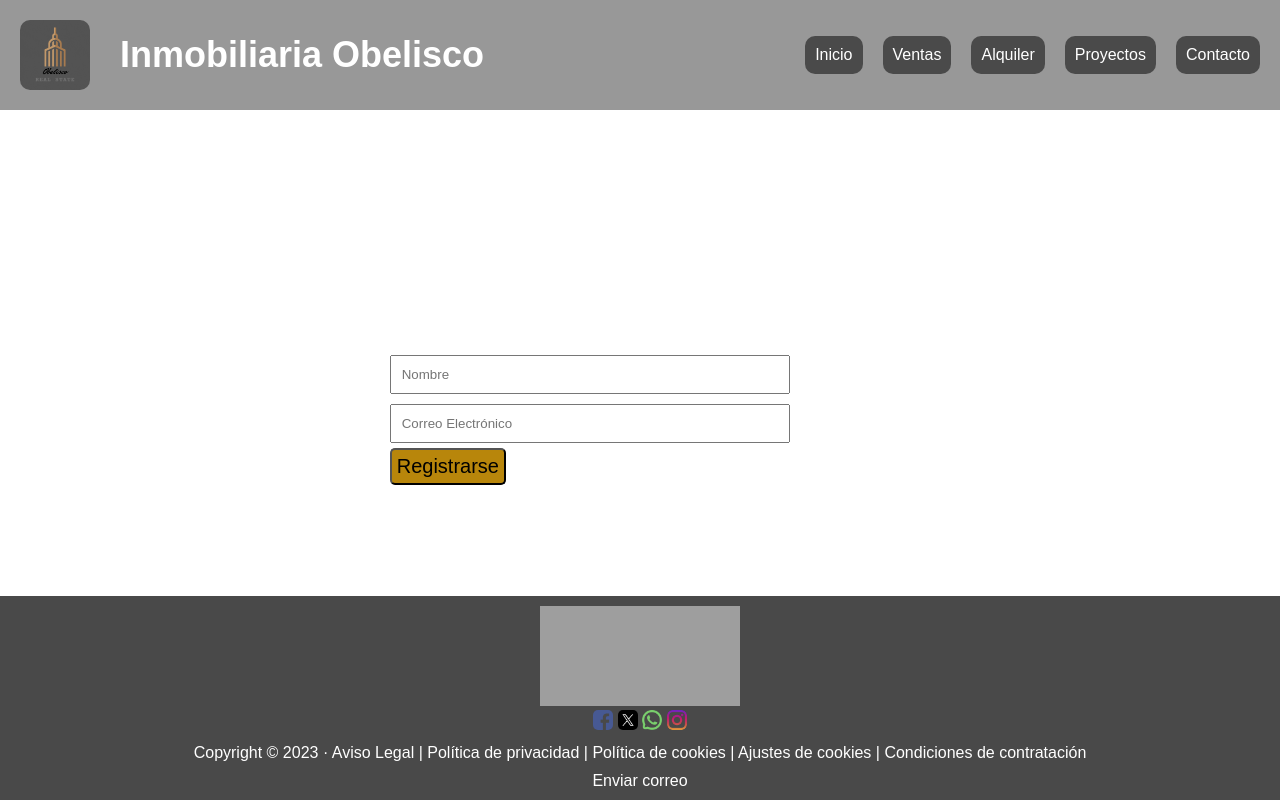
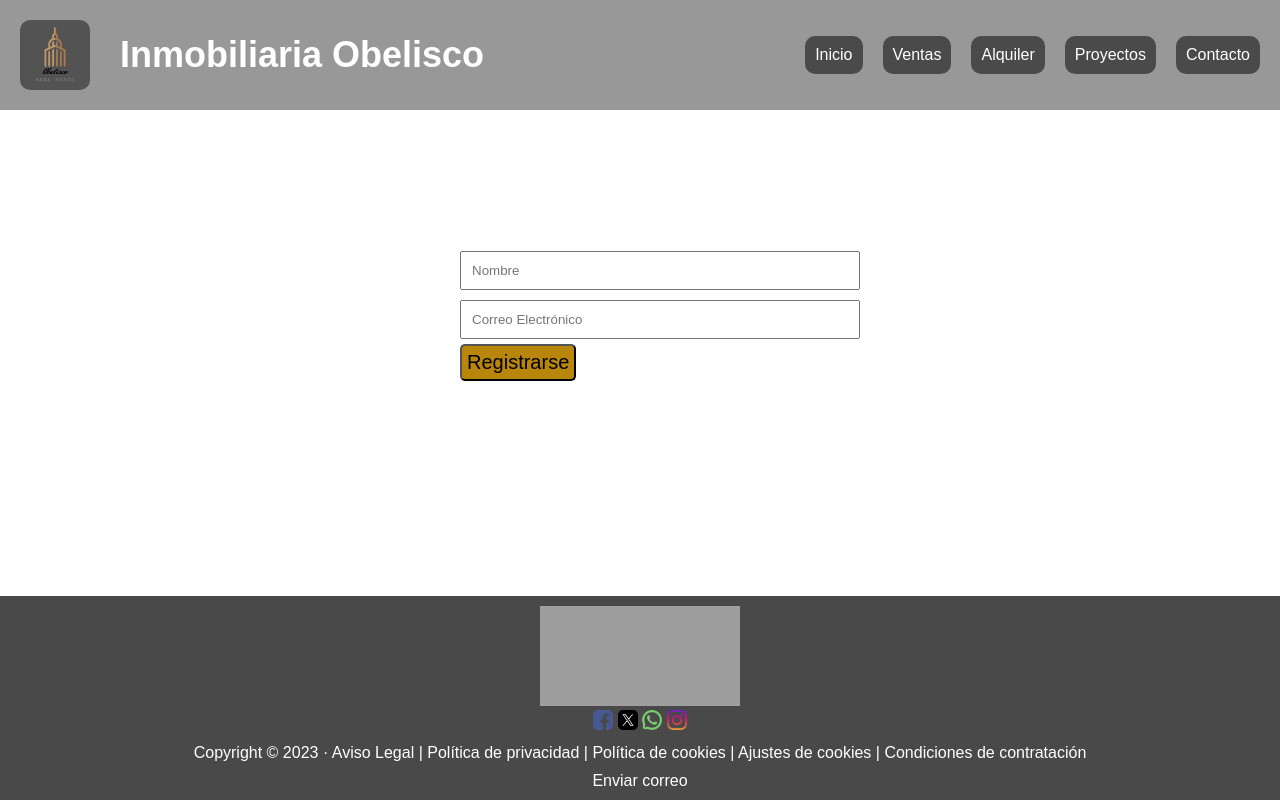
Before and after one commit to JJHR13/Proyecto_Pagina_Web_23505, a plain HTML site: page contacto.html in a window 1280 px wide. Drawn offline with Linux system fonts and the light colour scheme; grey boxes are pictures that could not be loaded; some icons are missing.

Commit message:
PreEntrega

```diff
--- a/contacto.html
+++ b/contacto.html
@@ -4,7 +4,7 @@
     <meta charset="UTF-8" />
     <meta name="viewport" content="width=device-width, initial-scale=1.0" />
     <title>Contacto</title>
-    <link rel="icon" href="img/Obelisco (2).png" type="image/x-icon">
+    <link rel="icon" href="img/Obelisco (2).png" type="image/x-icon" />
     <link rel="stylesheet" href="css/contacto.css" />
   </head>
   <body>
@@ -24,36 +24,35 @@
         </ul>
       </nav>
     </header>
-    <h2>Contacto</h2>
-    <main class="container">
+    <main>
+      <div>
       <h2>Contacto...</h2>
-      <article></article>
-      <section>
+
+      <section class="cards-container">
         <div>
           <h2>Registro de Usuario</h2>
           <form id="registro-form">
             <input type="text" id="nombre" placeholder="Nombre" />
             <input type="email" id="email" placeholder="Correo Electrónico" />
             <span class="error" id="error-msg"></span>
-            <button class="button"  type="submit">Registrarse</button>
+            <button class="button" type="submit">Registrarse</button>
           </form>
         </div>
       </section>
-      <section>
-        <div></div>
-      </section>
-      <section>
-        <div></div>
-      </section>
-      <br>
-      <br>
-      <br>
-      <br>
-      <br>
-      <br>
+      </div>
     </main>
     <footer>
-      <article><iframe src="https://www.google.com/maps/embed?pb=!1m18!1m12!1m3!1d3284.0167135736465!2d-58.38414532425985!3d-34.603738872954246!2m3!1f0!2f0!3f0!3m2!1i1024!2i768!4f13.1!3m3!1m2!1s0x4aa9f0a6da5edb%3A0x11bead4e234e558b!2sObelisco!5e0!3m2!1ses-419!2sar!4v1697368496465!5m2!1ses-419!2sar" width="200" height="100" style="border:0;" allowfullscreen="" loading="lazy" referrerpolicy="no-referrer-when-downgrade"></iframe></article>
+      <article>
+        <iframe
+          src="https://www.google.com/maps/embed?pb=!1m18!1m12!1m3!1d3284.0167135736465!2d-58.38414532425985!3d-34.603738872954246!2m3!1f0!2f0!3f0!3m2!1i1024!2i768!4f13.1!3m3!1m2!1s0x4aa9f0a6da5edb%3A0x11bead4e234e558b!2sObelisco!5e0!3m2!1ses-419!2sar!4v1697368496465!5m2!1ses-419!2sar"
+          width="200"
+          height="100"
+          style="border: 0"
+          allowfullscreen=""
+          loading="lazy"
+          referrerpolicy="no-referrer-when-downgrade"
+        ></iframe>
+      </article>
 
       <a href="https://www.facebook.com/" target="_blank">
         <img
--- a/css/alquiler.css
+++ b/css/alquiler.css
@@ -145,14 +145,23 @@ input[type="submit"]:hover {
 }
 
 /* tarjetas de venta y alquiler*/
-main {
+
+main{
+   display: flex;
+   flex-direction: column;
+   align-items: center;
+   width: 100%;
+
+}
+.cards-container{
+    width: 100%;
     display: flex;
+    flex-direction: row;
     flex-wrap: wrap;
-    justify-content: space-around;
-    margin: 20px;
+    justify-content: center;
 }
+.card {
 
-.card {
     background-color: #ffffffc5;
     border: 1px solid #ddd;
     border-radius: 5px;
--- a/css/contacto.css
+++ b/css/contacto.css
@@ -99,6 +99,20 @@
         background-color:rgba(0, 0, 0, 0.514);
         padding: 10px;
     }
+    main{
+        display: flex;
+        flex-direction: column;
+        align-items: center;
+        width: 100%;
+
+     }
+     .cards-container{
+         width: 100%;
+         display: flex;
+         flex-direction: row;
+         flex-wrap: wrap;
+         justify-content: center;
+     }
 
 /* registro de usuario*/
     form {
--- a/css/proyecto.css
+++ b/css/proyecto.css
@@ -163,12 +163,20 @@
 
 
 /* tarjetas de venta y alquiler*/
-main {
+main{
     display: flex;
-    flex-wrap: wrap;
-    justify-content: space-around;
-    margin: 20px;
-}
+    flex-direction: column;
+    align-items: center;
+    width: 100%;
+
+ }
+ .cards-container{
+     width: 100%;
+     display: flex;
+     flex-direction: row;
+     flex-wrap: wrap;
+     justify-content: center;
+ }
 
 .card {
     background-color: #fff;
--- a/css/ventas.css
+++ b/css/ventas.css
@@ -163,12 +163,20 @@
 
 
 /* tarjetas de venta y alquiler*/
-main {
+main{
     display: flex;
-    flex-wrap: wrap;
-    justify-content: space-around;
-    margin: 20px;
-}
+    flex-direction: column;
+    align-items: center;
+    width: 100%;
+
+ }
+ .cards-container{
+     width: 100%;
+     display: flex;
+     flex-direction: row;
+     flex-wrap: wrap;
+     justify-content: center;
+ }
 
 .card {
     background-color: #fff;
```
Also changed, not shown: alquiler.html (+37 -22 lines), proyectos.html (+21 -21 lines), ventas.html (+5 -2 lines).
